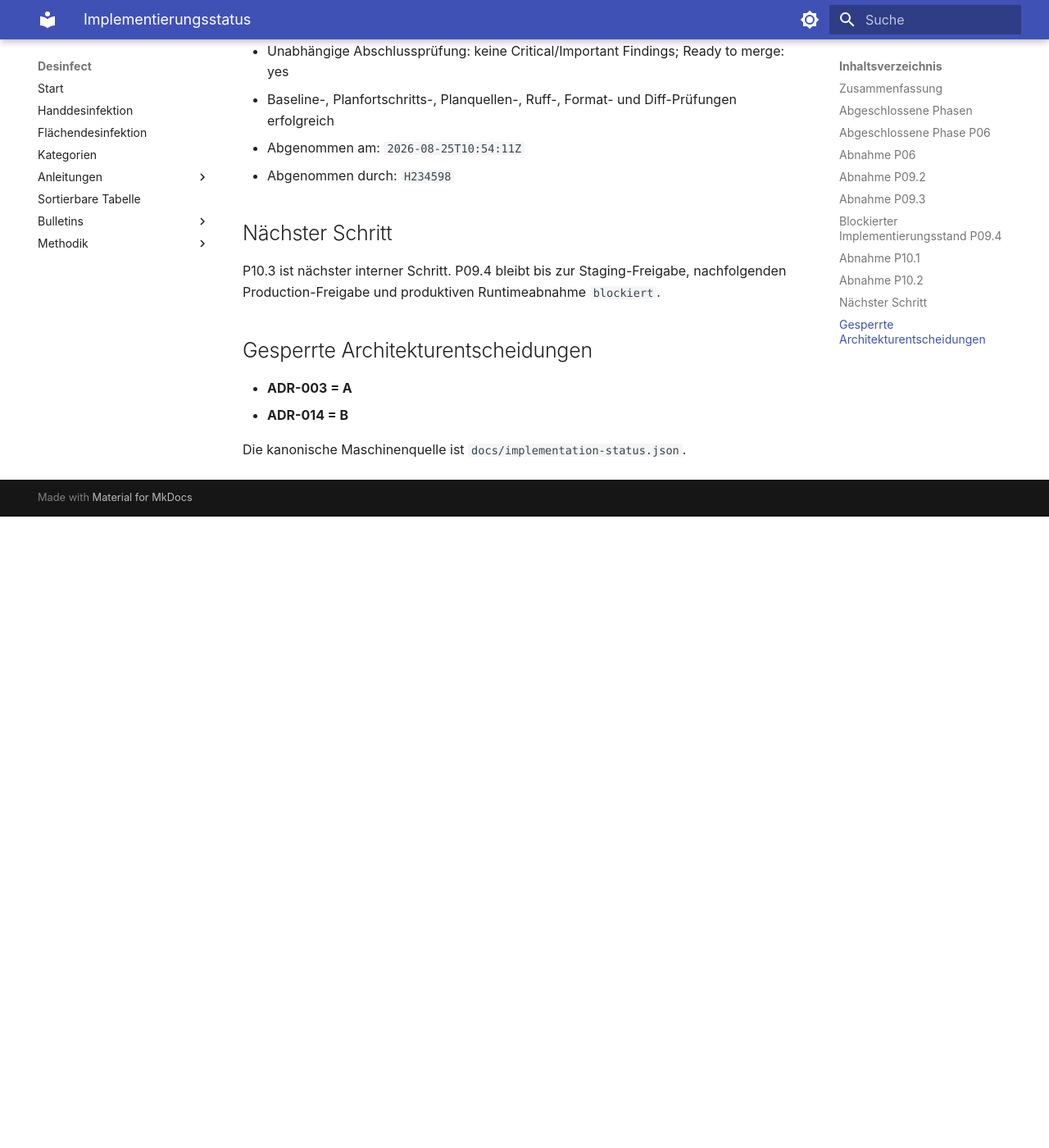
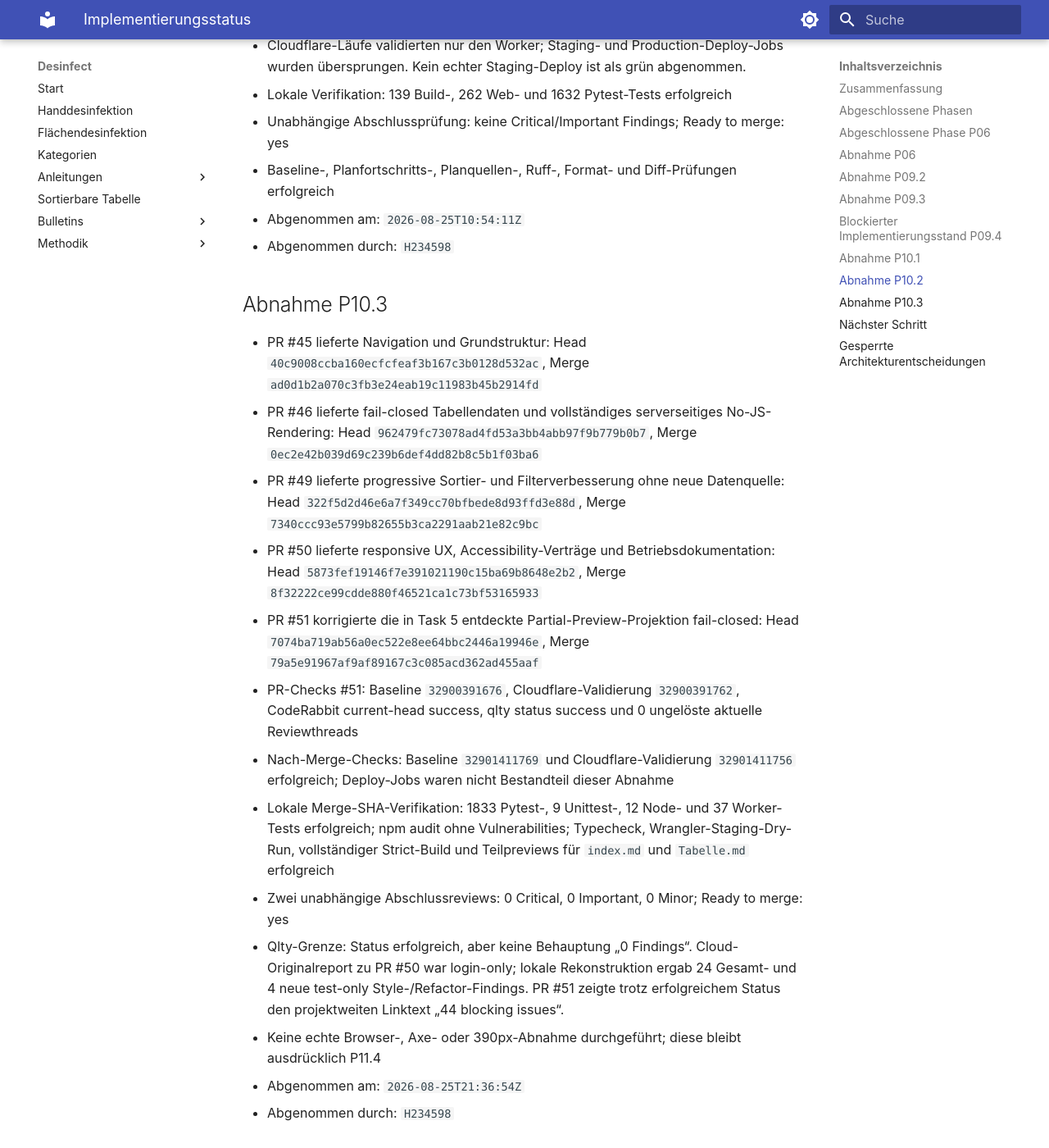
Before and after one commit to H234598/desinfect, an MkDocs documentation site: the page built from docs/IMPLEMENTIERUNGSSTATUS.md, in a window 1280 px wide and 1400 px high, scrolled down 4918 px. Shown: the whole window at 82% size. Built offline with MkDocs 1.6.1 and Material for MkDocs 9.7.7, drawn with Linux system fonts in a browser that asks for light colours; before the commit the page ends 5548 px from its top, so only the background shows below that; some of the changed text lies outside the part shown.

Commit message:
docs(status): close P10.3 implementation (#52)

```diff
--- a/docs/IMPLEMENTIERUNGSSTATUS.md
+++ b/docs/IMPLEMENTIERUNGSSTATUS.md
@@ -7,7 +7,7 @@
 
 | Gesamt | Offen | In Arbeit | Im Review | Umgesetzt | Blockiert |
 |---:|---:|---:|---:|---:|---:|
-| 60 | 25 | 0 | 0 | 34 | 1 |
+| 60 | 24 | 0 | 0 | 35 | 1 |
 
 ## Abgeschlossene Phasen
 
@@ -27,6 +27,7 @@
 | P09.3 | #33 | `accec2b4e5cbb92970b4157641fce69c7bcb10c5` | Actions `32781301922`, Nach-Merge `32781564903`, CodeRabbit approved, qlty, 2 Reviewthreads |
 | P10.1 | #37 | `f1e8c1bc72ec80648855a39f9b5c304bc909ff7a` | Actions `32799650475`, `32799650531`; Nach-Merge `32800771394`, `32800771392`; CodeRabbit approved, qlty, 4 Reviewthreads |
 | P10.2 | #42 | `996e8973e5720ac6f5b93b13c2e15d6f5c47bec1` | Actions `32838827613`, Cloudflare-Validierung `32838827676`; Nach-Merge `32839553105`, `32839553069`; CodeRabbit approved, qlty |
+| P10.3 | #45, #46, #49–#51 | `79a5e91967af9af89167c3c085acd362ad455aaf` | Nach-Merge `32901411769`, `32901411756`; CodeRabbit current-head success, qlty status success, 0 offene Reviewthreads |
 
 ## Abgeschlossene Phase P06
 
@@ -109,9 +110,25 @@
 - Abgenommen am: `2026-08-25T10:54:11Z`
 - Abgenommen durch: `H234598`
 
+## Abnahme P10.3
+
+- PR #45 lieferte Navigation und Grundstruktur: Head `40c9008ccba160ecfcfeaf3b167c3b0128d532ac`, Merge `ad0d1b2a070c3fb3e24eab19c11983b45b2914fd`
+- PR #46 lieferte fail-closed Tabellendaten und vollständiges serverseitiges No-JS-Rendering: Head `962479fc73078ad4fd53a3bb4abb97f9b779b0b7`, Merge `0ec2e42b039d69c239b6def4dd82b8c5b1f03ba6`
+- PR #49 lieferte progressive Sortier- und Filterverbesserung ohne neue Datenquelle: Head `322f5d2d46e6a7f349cc70bfbede8d93ffd3e88d`, Merge `7340ccc93e5799b82655b3ca2291aab21e82c9bc`
+- PR #50 lieferte responsive UX, Accessibility-Verträge und Betriebsdokumentation: Head `5873fef19146f7e391021190c15ba69b8648e2b2`, Merge `8f32222ce99cdde880f46521ca1c73bf53165933`
+- PR #51 korrigierte die in Task 5 entdeckte Partial-Preview-Projektion fail-closed: Head `7074ba719ab56a0ec522e8ee64bbc2446a19946e`, Merge `79a5e91967af9af89167c3c085acd362ad455aaf`
+- PR-Checks #51: Baseline `32900391676`, Cloudflare-Validierung `32900391762`, CodeRabbit current-head success, qlty status success und 0 ungelöste aktuelle Reviewthreads
+- Nach-Merge-Checks: Baseline `32901411769` und Cloudflare-Validierung `32901411756` erfolgreich; Deploy-Jobs waren nicht Bestandteil dieser Abnahme
+- Lokale Merge-SHA-Verifikation: 1833 Pytest-, 9 Unittest-, 12 Node- und 37 Worker-Tests erfolgreich; npm audit ohne Vulnerabilities; Typecheck, Wrangler-Staging-Dry-Run, vollständiger Strict-Build und Teilpreviews für `index.md` und `Tabelle.md` erfolgreich
+- Zwei unabhängige Abschlussreviews: 0 Critical, 0 Important, 0 Minor; Ready to merge: yes
+- Qlty-Grenze: Status erfolgreich, aber keine Behauptung „0 Findings“. Cloud-Originalreport zu PR #50 war login-only; lokale Rekonstruktion ergab 24 Gesamt- und 4 neue test-only Style-/Refactor-Findings. PR #51 zeigte trotz erfolgreichem Status den projektweiten Linktext „44 blocking issues“.
+- Keine echte Browser-, Axe- oder 390px-Abnahme durchgeführt; diese bleibt ausdrücklich P11.4
+- Abgenommen am: `2026-08-25T21:36:54Z`
+- Abgenommen durch: `H234598`
+
 ## Nächster Schritt
 
-P10.3 ist nächster interner Schritt. P09.4 bleibt bis zur Staging-Freigabe, nachfolgenden Production-Freigabe und produktiven Runtimeabnahme `blockiert`.
+P10.4 ist nächster interner Schritt. P11.4 bleibt für echte Browser-, Axe- und 390px-Smokes `offen`. P09.4 bleibt bis zur Staging-Freigabe, nachfolgenden Production-Freigabe und produktiven Runtimeabnahme `blockiert`.
 
 ## Gesperrte Architekturentscheidungen
 
```
Also changed, not shown: docs/implementation-status.json (+1 -1 lines).
